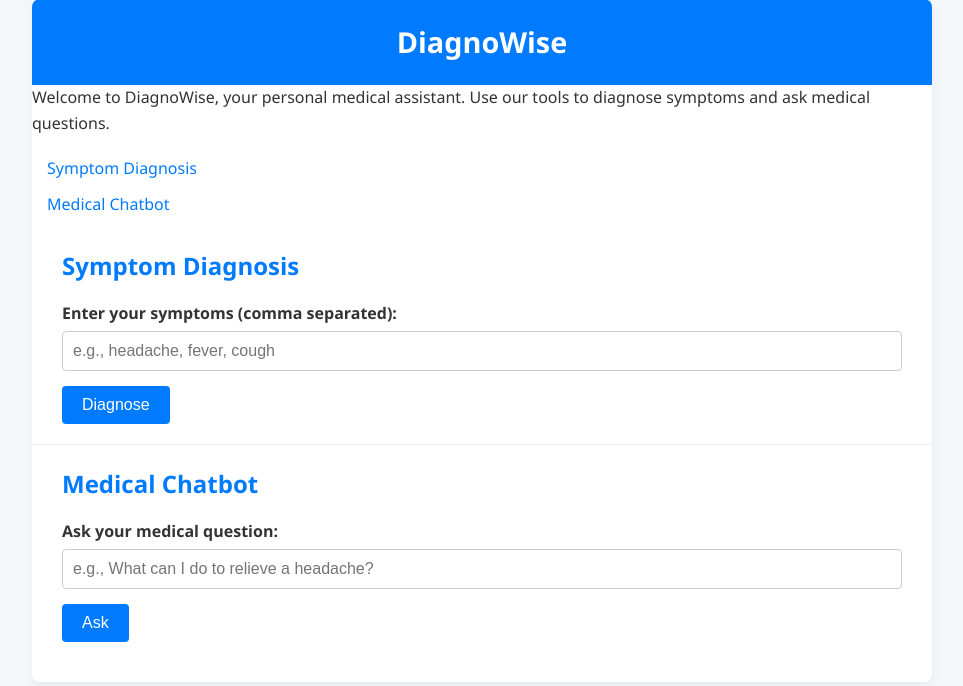
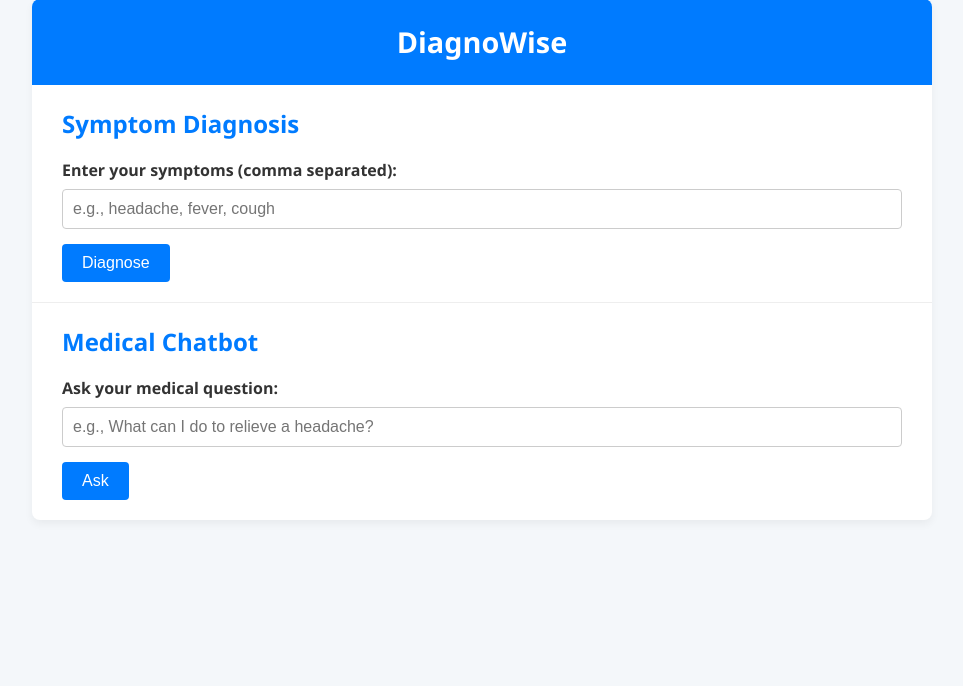
Before and after one commit to AkibDa/DiagnoWise, a Flask app: page / in a window 1280 px wide. Shown: the part 21-707 px from the top of the page, without its empty margins (158-1121 px from the left). Run offline with Flask 3, Linux system fonts and the light colour scheme.

Commit message:
reversing changes

```diff
--- a/static/style.css
+++ b/static/style.css
@@ -27,50 +27,6 @@ header {
 header h1 {
   font-size: 1.8em;
 }
-nav {
-  margin: 20px 0;
-}
-nav a {
-  color: #007bff;
-  text-decoration: none;
-  margin: 0 15px;
-}
-nav a:hover {
-  text-decoration: underline;
-}
-nav a.active {
-  font-weight: bold;
-}
-nav a.active:hover {
-  text-decoration: none;
-}
-nav a:visited {
-  color: #0056b3;
-}
-nav a:visited:hover {
-  color: #003d7a;
-}
-nav a:focus {
-  outline: 2px solid #0056b3;
-}
-nav a:focus:hover {
-  outline: 2px solid #003d7a;
-}
-ul {
-  list-style-type: none;
-  padding: 0;
-}
-ul li {
-  margin: 10px 0;
-}
-ul li a {
-  text-decoration: none;
-  color: #007bff;
-}
-ul li a:hover {
-  text-decoration: underline;
-}
-
 section {
   padding: 20px 30px;
   border-bottom: 1px solid #eee;
--- a/templates/index.html
+++ b/templates/index.html
@@ -11,12 +11,6 @@
     <header>
       <h1>DiagnoWise</h1>
     </header>
-    <p>Welcome to DiagnoWise, your personal medical assistant. Use our tools to diagnose symptoms and ask medical questions.</p>
-    <nav>
-      <ul>
-        <li><a href="#diagnosis-section">Symptom Diagnosis</a></li>
-        <li><a href="#chatbot-section">Medical Chatbot</a></li>
-      </ul>
 
     <section id="diagnosis-section">
       <h2>Symptom Diagnosis</h2>
```
